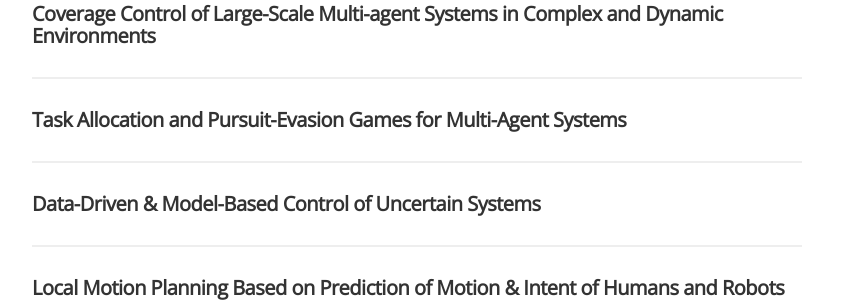
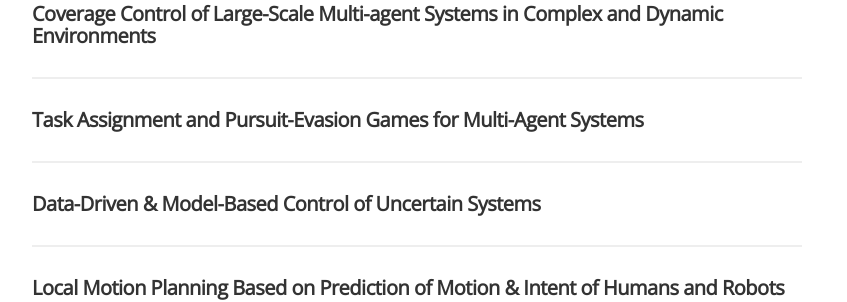
Before and after one commit to bakolaslab/bakolaslab.github.io, a Jekyll site: the page built from about.md, in a window 1280 px wide and 960 px high. Shown: the part 179-481 px from the top of the window, without its empty margins (223-1070 px from the left). Built offline with Jekyll 4.4.1, drawn with Linux system fonts in a browser that asks for light colours; nearby versions of some CDN libraries; comment, search, counter and statistics services are not loaded.

Commit message:
task assignment

```diff
--- a/about.md
+++ b/about.md
@@ -11,7 +11,7 @@ permalink: /research/
 
 <hr>
 
-#### Task Allocation and Pursuit-Evasion Games for Multi-Agent Systems
+#### Task Assignment and Pursuit-Evasion Games for Multi-Agent Systems
 
 <hr>
 
```
